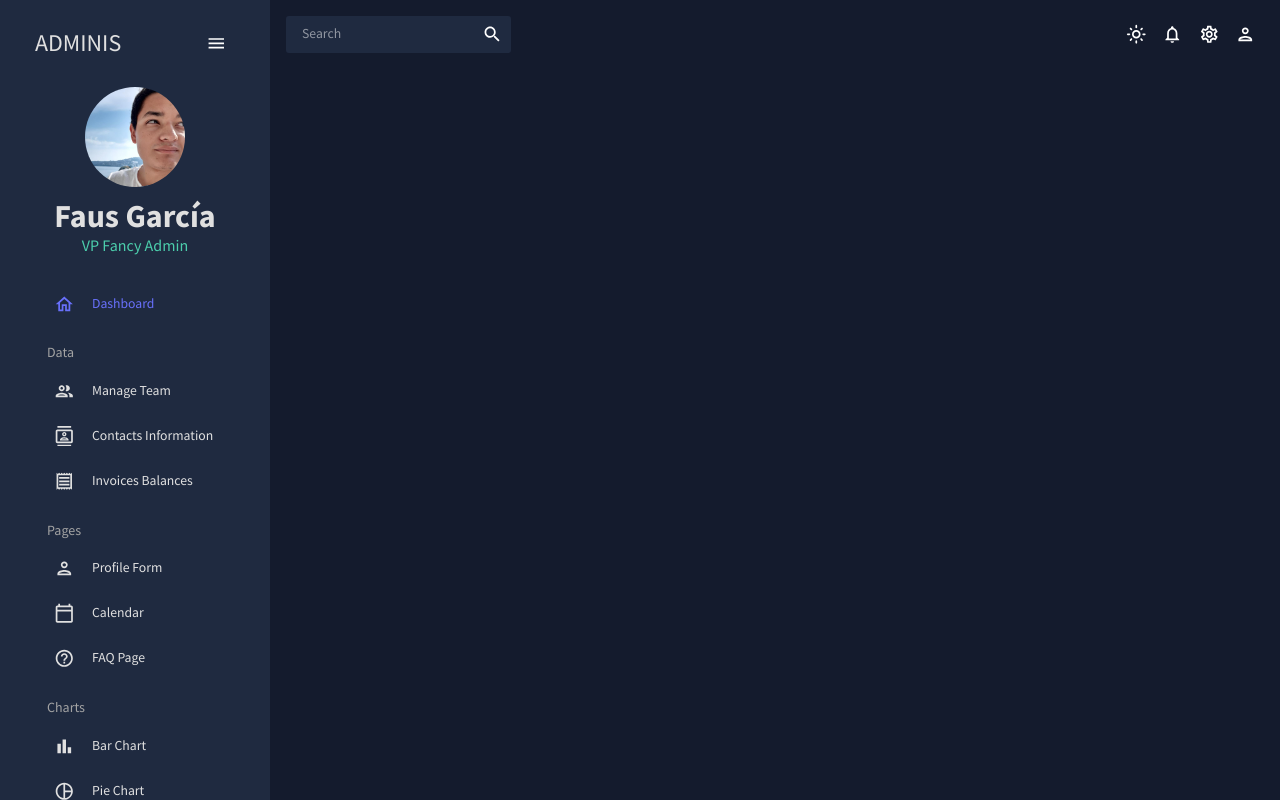
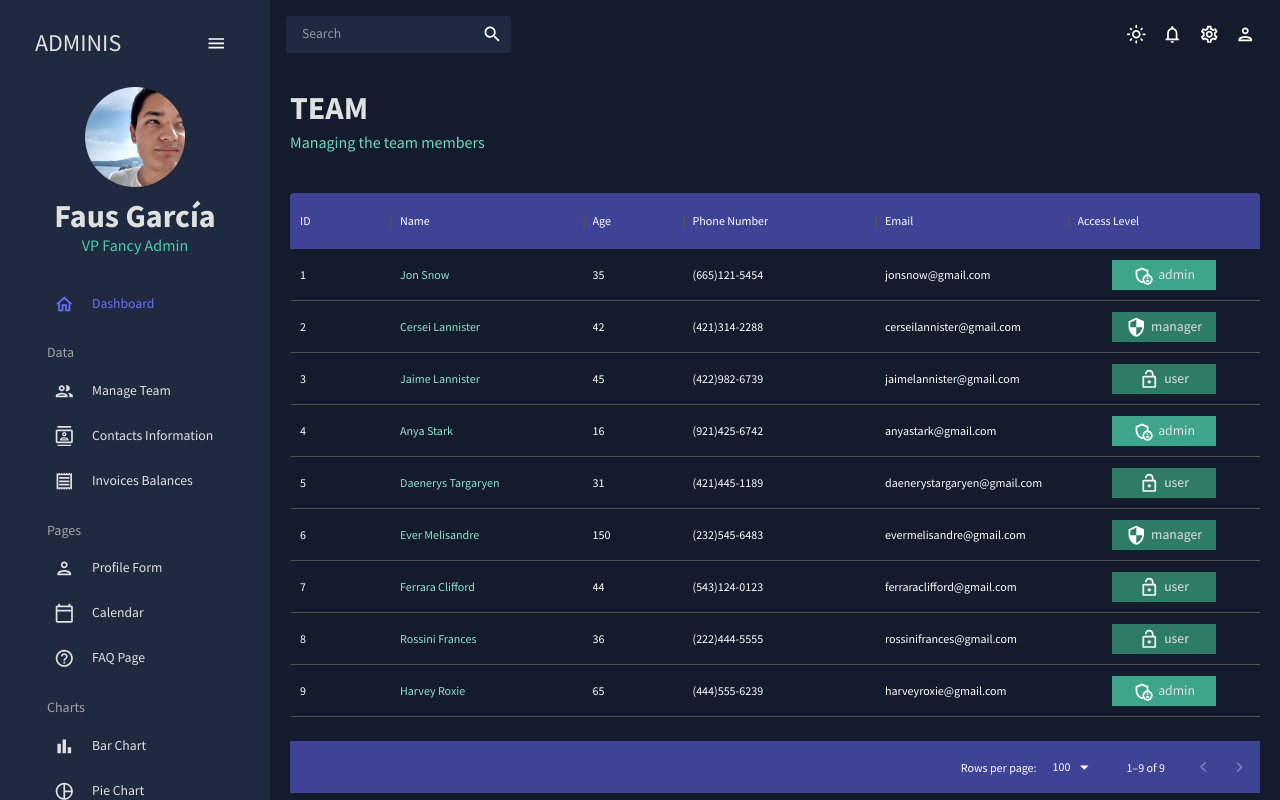
Before and after one commit to faustino-garcia/React-Dashboard, a React (Create React App) app: page /team in a window 1280 px wide. Built offline with nearby package versions, Linux system fonts and the light colour scheme.

Commit message:
Team component/page created

```diff
--- a/src/App.js
+++ b/src/App.js
@@ -4,7 +4,7 @@
 import Topbar from "./scenes/global/Topbar.jsx";
 import Sidebar from "./scenes/global/Sidebar.jsx";
 import Dashboard from "./scenes/dashboard";
-// import Team from "./scenes/team";
+import Team from "./scenes/team";
 // import Invoices from "./scenes/invoices";
 // import Contacts from "./scenes/contacts";
 // import Bar from "./scenes/bar";
@@ -29,7 +29,7 @@
             <Topbar />
             <Routes>
               <Route path="/" element={<Dashboard/>} />
-              {/* <Route path="/team" element={<Team/>} /> */}
+              <Route path="/team" element={<Team/>} />
               {/* <Route path="/invoices" element={<Invoices/>} /> */}
               {/* <Route path="/contacts" element={<Contacts/>} /> */}
               {/* <Route path="/bar" element={<Bar/>} /> */}
--- /dev/null
+++ b/src/scenes/team/index.jsx
@@ -0,0 +1,79 @@
+import { Box, Typography, useTheme } from "@mui/material";
+import { DataGrid } from "@mui/x-data-grid";
+import { tokens } from "../../theme";
+import { mockDataTeam } from "../../data/mockData";
+import AdminPanelSettingsOutlinedIcon  from "@mui/icons-material/AdminPanelSettingsOutlined";
+import LockOpenOutlinedIcon  from "@mui/icons-material/LockOpenOutlined";
+import SecurityOutlinedIcon  from "@mui/icons-material/SecurityOutlined";
+import Header from "../../components/Header";
+
+const Team = () => {
+  const theme = useTheme();
+  const colors = tokens(theme.palette.mode);
+
+  const columns = [
+    {field: "id", headerName: "ID"},
+    {field: "name", headerName: "Name", flex: 1, cellClassName: "name-column--cell"},
+    {field: "age", headerName: "Age", type: "number", headerAlign: "left", align: "left"},
+    {field: "phone", headerName: "Phone Number", flex: 1},
+    {field: "email", headerName: "Email", flex: 1},
+    {
+      field: "access",
+      headerName: "Access Level",
+      flex: 1,
+      renderCell: ({ row: { access } })=>{
+        return (
+          <Box
+          width="60%"
+          m="0 auto"
+          p="5px"
+          display="flex"
+          justifyContent="center"
+          backgroundColor={ access === "admin" ? colors.greenAccent[600] : colors.greenAccent[700]}
+          >
+            { access === "admin" && <AdminPanelSettingsOutlinedIcon /> }
+            { access === "manager" && <SecurityOutlinedIcon /> }
+            { access === "user" && <LockOpenOutlinedIcon /> }
+            <Typography color={colors.grey[100]} sx={{ ml: "5px" }} >
+              {access}
+            </Typography>
+          </Box>
+        );
+      },
+    }
+  ];
+
+  return (
+    <Box m="20px">
+      <Header title="TEAM" subtitle="Managing the team members" />
+      <Box m="40px 0 0 0" height="75vh" sx={{
+        "& .MuiDataGrid-root": {
+          border: "none",
+        },
+        "& .MuiDataGrid-cell": {
+          borderBottom: "none",
+        },
+        "& .name-column--cell": {
+          color: colors.greenAccent[300],
+        },
+        "& .MuiDataGrid-columnHeaders": {
+          backgroundColor: colors.blueAccent[700],
+          borderBottom: "none",
+        },
+        "& .MuiDataGrid-vitualScroller": {
+          backgroundColor: colors.primary[400],
+        },
+        "& .MuiDataGrid-footerContainer": {
+          borderTop: "none",
+          backgroundColor: colors.blueAccent[700],
+        }
+      }}
+      >
+        <DataGrid rows={mockDataTeam} columns={columns} />
+      </Box>
+    </Box>
+  );
+
+};
+
+export default Team;
```
